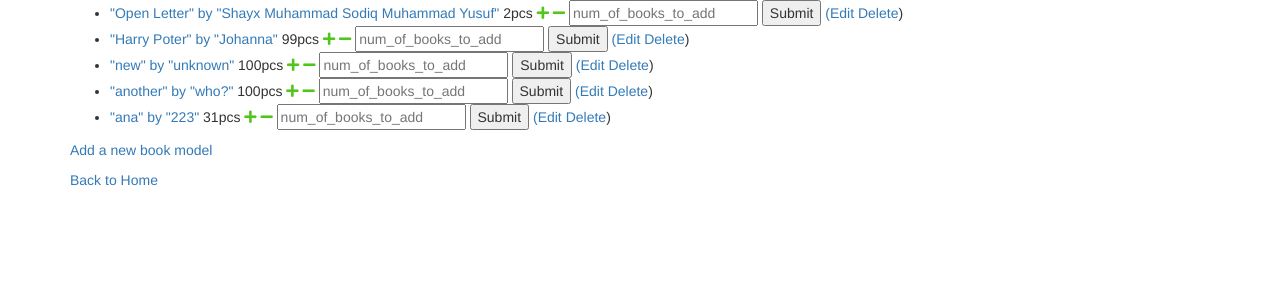
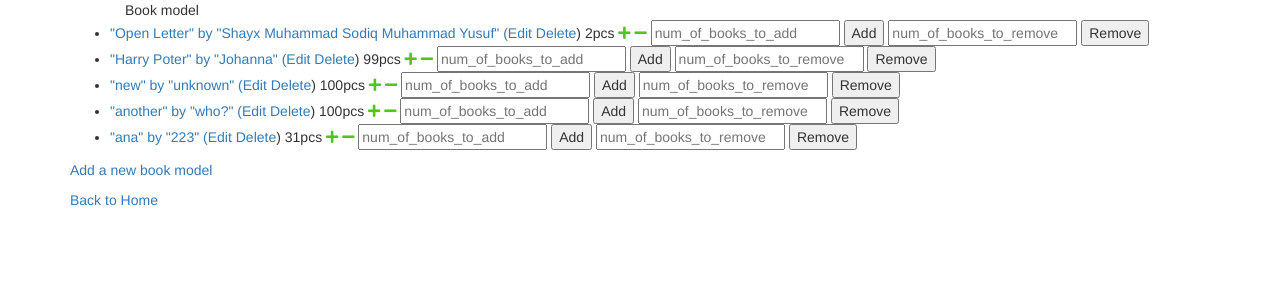
Before and after one commit to khdoba2000/bookstore, a Django app: page /backend in a window 1280 px wide. Shown: the top 300 px of the page. Run offline with Django 3.2, Linux system fonts and the light colour scheme; a user stored in the database is signed in; data comes from the database, SQL or seed files in the repository; both versions use the stored data as it was after the commit; some libraries are stand-ins or nearby versions.

Commit message:
Some updates added

```diff
--- a/backend/templates/backend/book_model_list.html
+++ b/backend/templates/backend/book_model_list.html
@@ -8,10 +8,19 @@
 
 
         {% if book_model_list %}
-        <ul>
+        <ul> <th>Book model</th>
              {% for book_model in book_model_list %}
              <div class="row">
+            <tr>
+             <td>
              <li><a href="{% url 'backend:book_model_detail' book_model.id %}">{{book_model}} </a>
+             </td>
+
+             <td> <a href="{% url 'backend:book_model_update' book_model.id %}">(Edit</a>
+                <a href="{% url 'backend:book_model_delete' book_model.id %}">Delete</a>)
+            </td>
+
+             <td>
                 <span id="book_model_qty_{{book_model.id}}">{{book_model.get_quantity}}</span>pcs
                  <a href="#"  id="inc_{{book_model.id}}"
                     onclick="
@@ -28,20 +37,34 @@
                  >
                  <i class="fas fa-minus" id="minus_{{book_model.id}}" style="color: rgb(82, 197, 29)"></i>
                  </a>
-
-                 <input id="num_of_books_{{book_model.id}}" name="num_of_books_to_add" type="number" placeholder="num_of_books_to_add"></input>
-                 <input type="submit" onclick="
-                    num_of_books_to_add=$('#num_of_books_{{book_model.id}}').val()*1;
+                </td>
+                 <td>
+                 <input id="num_of_books_to_add{{book_model.id}}" name="num_of_books_to_add" type="number" placeholder="num_of_books_to_add"></input>
+                 <button name="Add" onclick="
+                    num_of_books_to_add=$('#num_of_books_to_add{{book_model.id}}').val()*1;
                     book_model_id='{{book_model.id}}'*1;
                     console.log(num_of_books_to_add);
                     add_set_of_books(book_model_id, num_of_books_to_add);
                     $('#num_of_books_{{book_model.id}}').val($('#num_of_books_{{book_model.id}}').placeholder);
                     return false;
-                 "></input>
-                 <a href="{% url 'backend:book_model_update' book_model.id %}">(Edit</a>
-                 <a href="{% url 'backend:book_model_delete' book_model.id %}">Delete</a>)
+                 ">Add</button>
+            </td>
+            <td>
+                    <input id="num_of_books_to_rem{{book_model.id}}" name="num_of_books_to_rem" type="number" placeholder="num_of_books_to_remove"></input>
+                    <button name="Remove" onclick="
+                       num_of_books_to_remove=$('#num_of_books_to_rem{{book_model.id}}').val();
+                       book_model_id='{{book_model.id}}';
+                       console.log(num_of_books_to_remove);
+                       remove_set_of_books(book_model_id, num_of_books_to_remove);
+                       $('#num_of_books_to_rem{{book_model.id}}').val($('#num_of_books_to_rem{{book_model.id}}').placeholder);
+                       return false;
+                    ">Remove</button>
+               </td>
+
              </li>
+            </tr>
             </div>
+
              {%endfor%}
 
         </ul>
@@ -64,17 +87,15 @@
                     console.log('Requesting JSON ');
                     url='{% url "backend:book_model_add_set"%}';
                     console.log(url);
-                    //clear value field of input
-                    $('#num_of_books_{{book_model_id}}').html(0);
 
-                    var dic ={
+                    var dic = {
                     "pk": book_model_id,
                     "num": num_of_books_to_add};
 
                     console.log("num of BOOK to ADD ",dic['num']);
                     console.log("Pk ", dic['pk']);
 
-                    $.ajax({type:"GET",
+                    $.ajax({type:"POST",
                     url: url,
                     data: {
                         "pk": book_model_id,
@@ -82,6 +103,10 @@
                     },
                     success: function(result){
                         console.log(url, 'finished');
+                        if(result.error){
+                            alert(result.message);
+                            return;
+                        }
                         new_quantity = result.quantity
                         console.log(new_quantity);
                         $("#book_model_qty_"+book_model_id).html(new_quantity)
@@ -95,6 +120,40 @@
                     })
                 }
 
+
+
+                function remove_set_of_books(book_model_id, num_of_books_to_remove){
+                    console.log('Requesting JSON ');
+                    url='{% url "backend:book_model_remove_set"%}';
+                    console.log(url);
+
+                    console.log("num of BOOK to Remove ", num_of_books_to_remove);
+                    console.log("Pk ", book_model_id);
+
+                    $.ajax({type:"POST",
+                    url: url,
+                    data: {
+                        "pk": book_model_id,
+                        "num": num_of_books_to_remove
+                    },
+                    success: function(result){
+                        console.log(url, 'finished');
+                        if(result.error){
+                            alert(result.message);
+                            return;
+                        }
+                        new_quantity = result.quantity
+                        console.log(new_quantity);
+                        $("#book_model_qty_"+book_model_id).html(new_quantity)
+
+                    },
+                    error:
+                    function(result){
+                        console.log('ERROR');
+                    }
+
+                    })
+                }
 
 
                 function inc(url, book_model_id){
@@ -130,9 +189,7 @@
                             alert(result.message);
                             return;
                         }
-                       /*  console.log($("#book_model_qty_"+book_model_id).html()-1);
-                        $("#book_model_qty_"+book_model_id).html($("#book_model_qty_"+book_model_id).html()-1)
-                         */
+
                         //get model_quantity
                         new_quantity = result.quantity;
                         console.log(new_quantity);
--- a/backend/urls.py
+++ b/backend/urls.py
@@ -5,7 +5,7 @@ from django.shortcuts import get_object_or_404
 from django.urls import include, path
 from .views import inc, dec, book_model_list, book_model_create, book_model_detail, book_model_update, book_model_delete
 from .views import book_list, book_create, book_detail, book_update, book_delete
-from backend.views import add_book_set
+from backend.views import add_book_set, remove_book_set
 app_name = 'backend'
 
 urlpatterns = [
@@ -17,6 +17,7 @@ urlpatterns = [
     path('book_model_inc/<int:pk>', inc.as_view(), name='book_model_inc'),
     path('book_model_dec/<int:pk>', dec.as_view(), name="book_model_dec"),
     path('book_model_add_set>', add_book_set.as_view(), name='book_model_add_set'),
+    path('book_model_remove_set>', remove_book_set.as_view(), name='book_model_remove_set'),
 
     path('book_list', book_list.as_view(), name="book_list"),
     path('create_book', book_create.as_view(), name="book_create"),
--- a/backend/views.py
+++ b/backend/views.py
@@ -79,10 +79,47 @@ from backend.models import Book
 
 @method_decorator(csrf_exempt, name='dispatch')
 
+class remove_book_set(View):
+    def post(self, request):
+        num_of_books_to_remove=request.POST.get('num', None)
+        pk=request.POST.get('pk', None)
+        print("NUM= ",num_of_books_to_remove)
+        print("book_model PK=", pk)
+        book_model = get_object_or_404(Book_model, pk=pk)
+        print(book_model)
+
+        if int(num_of_books_to_remove)>book_model.get_quantity():
+            resp = json.dumps({
+                    'message': f"No such number of books available in {book_model}",
+                    'error': True
+                })
+            return HttpResponse(resp, content_type="application/json")
+
+        for i in range(int(num_of_books_to_remove)):
+            last_book_in_model=Book.objects.filter(model=book_model).last()
+            if last_book_in_model:
+                last_book_in_model.delete()
+
+            else: #if no book in database
+                resp = json.dumps({
+                    'message': "No any book_models left in the store",
+                    'error': True
+                })
+                return HttpResponse(resp, content_type="application/json")
+
+
+        book_model.save()
+        resp = json.dumps({
+            'quantity': book_model.get_quantity()
+        })
+        return HttpResponse(resp, content_type="application/json")
+
+@method_decorator(csrf_exempt, name='dispatch')
+
 class add_book_set(View):
-    def get(self, request):
-        num_of_books_to_add=request.GET.get('num', None)
-        pk=request.GET.get('pk', None)
+    def post(self, request):
+        num_of_books_to_add=request.POST.get('num', None)
+        pk=request.POST.get('pk', None)
         print("NUM= ",num_of_books_to_add)
         print("book_model PK=", pk)
         book_model = get_object_or_404(Book_model, pk=pk)
@@ -90,11 +127,26 @@ class add_book_set(View):
         last_book_in_model=Book.objects.filter(model=book_model).last()
         if last_book_in_model:
             code_of_last=int(last_book_in_model.code)
+            used_codes=code_of_last%100+1
+            if used_codes+int(num_of_books_to_add)>100:
+                resp = json.dumps({
+                    'message': f"No such amount of code available for the model {book_model}\nOnly 100 code available for each model\n Only {100-used_codes} empty codes left",
+                    'error': True
+                })
+                return HttpResponse(resp, content_type="application/json")
+
             if code_of_last+1 <= 999:
                new_code=f"0{code_of_last+1}"
             else:
                new_code=f"{code_of_last+1}"
         else: #if no book is available for the model
+            if int(num_of_books_to_add)>100:
+                resp = json.dumps({
+                    'message': f"No such amount of code available for the model {book_model}\nOnly 100 code available for each model\n Only {100-book_model.get_quantity()} empty codes left",
+                    'error': True
+                })
+                return HttpResponse(resp, content_type="application/json")
+
             if(book_model.id<10):
                 first_2digit=f"0{book_model.id}"
             elif book_model.id<100:
@@ -159,12 +211,10 @@ class inc(View):
 class dec(View):
     def post(self, request, pk):
         book_model = get_object_or_404(Book_model, pk=pk)
-        num_of_existing_books=len(Book.objects.filter(model=book_model))
+        last_book_in_model=Book.objects.filter(model=book_model).last()
 
-        if num_of_existing_books>0:
-                last_book_in_model=Book.objects.filter(model=book_model)[num_of_existing_books-1]
-                code_of_last=int(last_book_in_model.code)
-                last_book_in_model.delete()
+        if last_book_in_model:
+            last_book_in_model.delete()
 
         else: #if no book in database
             message="No any book_models left in the store"
```
Also changed, not shown: db.sqlite3.
